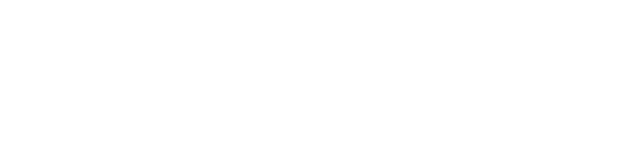
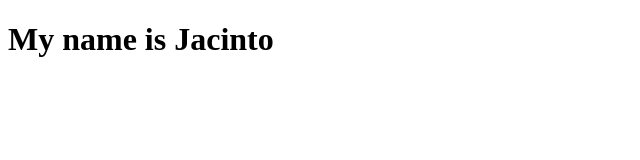
Before and after one commit to Gude95/proba_repo, a plain HTML site: page index2.html in a window 1280 px wide. Shown: the whole page, without its empty margins (0-640 px from the left). Drawn offline with Linux system fonts and the light colour scheme.

Commit message:
nombre de index2

```diff
--- a/index2.html
+++ b/index2.html
@@ -7,6 +7,7 @@
     <title>Document</title>
 </head>
 <body>
+   <h1>My name is Jacinto </h1>
 
 </body>
 </html>
```
